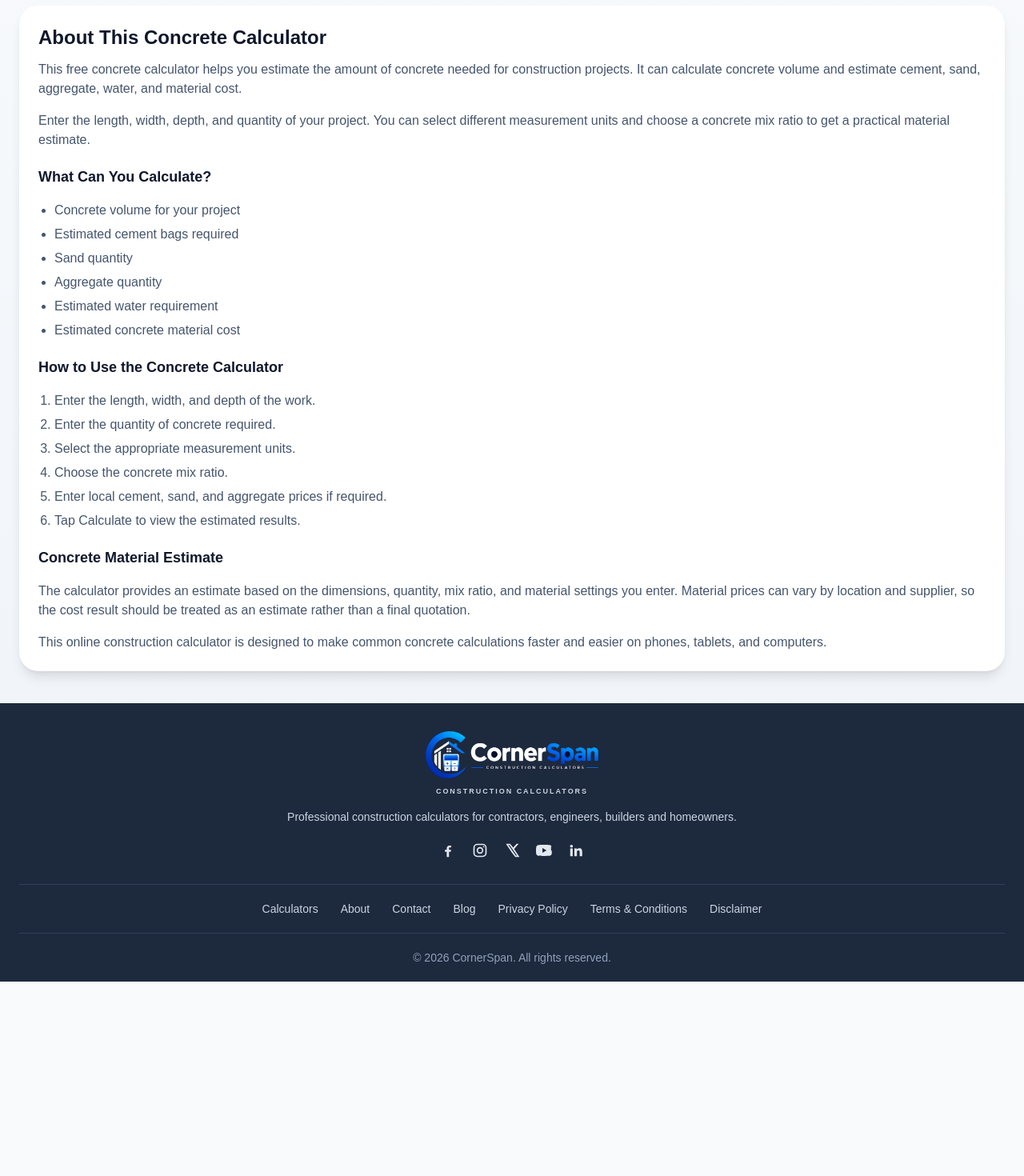
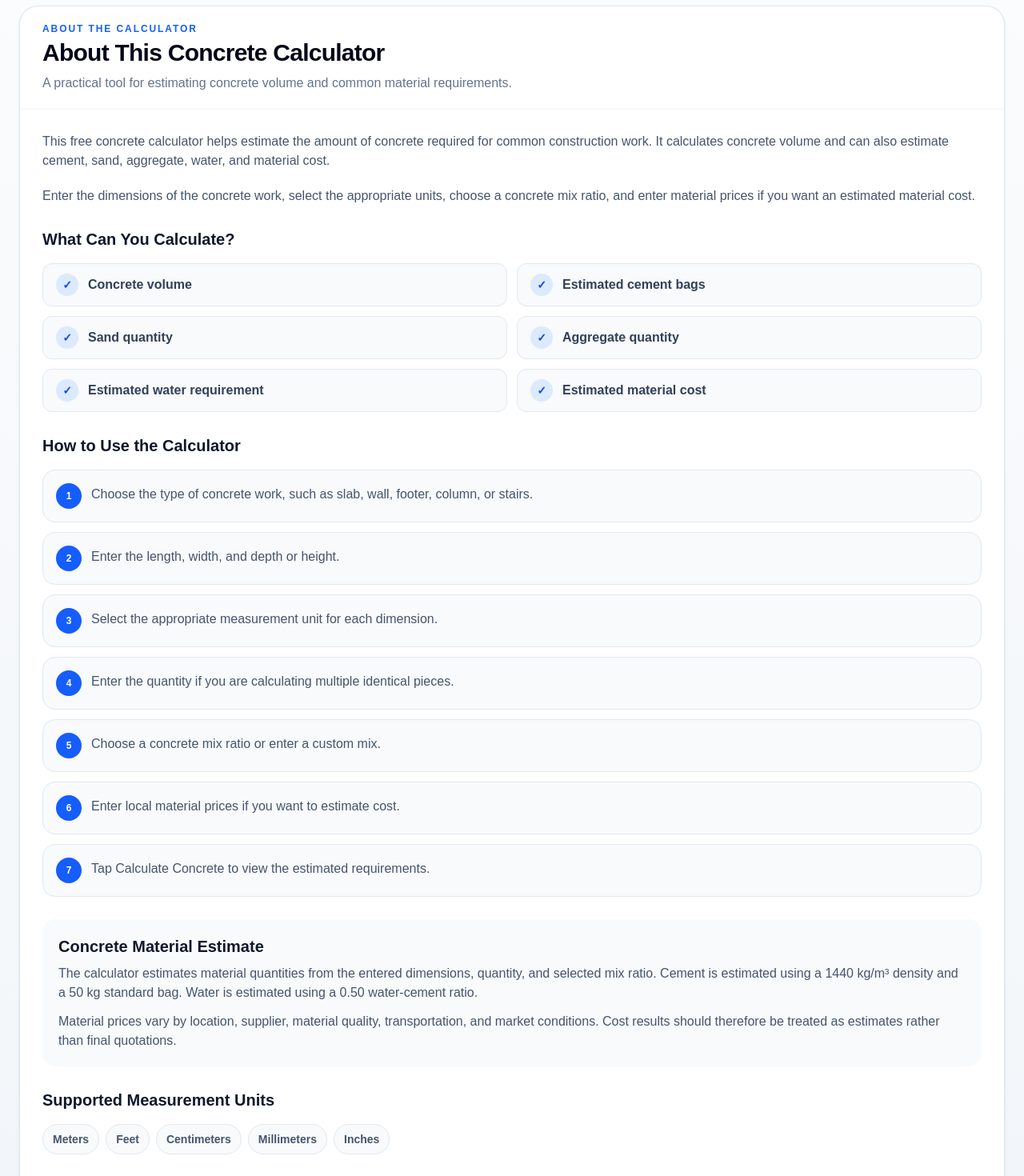
Before and after one commit to km7max-cmd/cornerspan, a Next.js app: page /calculators/concrete in a window 1280 px wide. Shown: the part 3560-5030 px from the top of the page at 80% size. Before the commit the page ends 4787 px from the top, so only its background shows below. Built offline with nearby package versions, Linux system fonts and the light colour scheme.

Commit message:
Refactor AboutCalculator component layout and content

```diff
--- a/app/calculators/concrete/components/AboutCalculator.tsx
+++ b/app/calculators/concrete/components/AboutCalculator.tsx
@@ -1,67 +1,261 @@
 export default function AboutCalculator() {
   return (
-    <section className="mt-6 rounded-3xl bg-white p-5 shadow-lg sm:p-6">
-      <h2 className="text-xl font-bold text-slate-900 sm:text-2xl">
+    <section className="w-full overflow-hidden rounded-3xl border border-slate-200 bg-white shadow-sm">
+
+      {/* =====================================================
+          HEADER
+      ===================================================== */}
+
+      <div className="border-b border-slate-100 px-5 py-5 sm:px-7">
+
+        <p className="text-xs font-bold uppercase tracking-[0.16em] text-blue-600">
+          About the Calculator
+        </p>
+
+        <h2 className="mt-1 text-2xl font-black tracking-tight text-slate-950 sm:text-3xl">
           About This Concrete Calculator
         </h2>
 
-      <div className="mt-3 space-y-4 text-sm leading-6 text-slate-600 sm:text-base">
+        <p className="mt-2 max-w-2xl text-sm leading-6 text-slate-500 sm:text-base">
+          A practical tool for estimating concrete volume and common
+          material requirements.
+        </p>
+
+      </div>
+
+      {/* =====================================================
+          CONTENT
+      ===================================================== */}
+
+      <div className="px-5 py-5 sm:px-7 sm:py-7">
+
+        <div className="space-y-5 text-sm leading-6 text-slate-600 sm:text-base">
+
           <p>
-          This free concrete calculator helps you estimate the amount of
-          concrete needed for construction projects. It can calculate
-          concrete volume and estimate cement, sand, aggregate, water, and
-          material cost.
+            This free concrete calculator helps estimate the amount of
+            concrete required for common construction work. It calculates
+            concrete volume and can also estimate cement, sand, aggregate,
+            water, and material cost.
           </p>
 
           <p>
-          Enter the length, width, depth, and quantity of your project.
-          You can select different measurement units and choose a concrete
-          mix ratio to get a practical material estimate.
+            Enter the dimensions of the concrete work, select the appropriate
+            units, choose a concrete mix ratio, and enter material prices if
+            you want an estimated material cost.
           </p>
 
-        <h3 className="pt-1 text-lg font-semibold text-slate-900">
+        </div>
+
+        {/* =================================================
+            WHAT CAN YOU CALCULATE
+        ================================================= */}
+
+        <div className="mt-7">
+
+          <h3 className="text-lg font-black text-slate-900 sm:text-xl">
             What Can You Calculate?
           </h3>
 
-        <ul className="list-disc space-y-1.5 pl-5">
-          <li>Concrete volume for your project</li>
-          <li>Estimated cement bags required</li>
-          <li>Sand quantity</li>
-          <li>Aggregate quantity</li>
-          <li>Estimated water requirement</li>
-          <li>Estimated concrete material cost</li>
-        </ul>
+          <div className="mt-4 grid gap-3 sm:grid-cols-2">
 
-        <h3 className="pt-1 text-lg font-semibold text-slate-900">
-          How to Use the Concrete Calculator
+            <FeatureItem text="Concrete volume" />
+
+            <FeatureItem text="Estimated cement bags" />
+
+            <FeatureItem text="Sand quantity" />
+
+            <FeatureItem text="Aggregate quantity" />
+
+            <FeatureItem text="Estimated water requirement" />
+
+            <FeatureItem text="Estimated material cost" />
+
+          </div>
+
+        </div>
+
+        {/* =================================================
+            HOW TO USE
+        ================================================= */}
+
+        <div className="mt-7">
+
+          <h3 className="text-lg font-black text-slate-900 sm:text-xl">
+            How to Use the Calculator
           </h3>
 
-        <ol className="list-decimal space-y-1.5 pl-5">
-          <li>Enter the length, width, and depth of the work.</li>
-          <li>Enter the quantity of concrete required.</li>
-          <li>Select the appropriate measurement units.</li>
-          <li>Choose the concrete mix ratio.</li>
-          <li>Enter local cement, sand, and aggregate prices if required.</li>
-          <li>Tap Calculate to view the estimated results.</li>
-        </ol>
+          <div className="mt-4 space-y-3">
 
-        <h3 className="pt-1 text-lg font-semibold text-slate-900">
+            <Step
+              number="1"
+              text="Choose the type of concrete work, such as slab, wall, footer, column, or stairs."
+            />
+
+            <Step
+              number="2"
+              text="Enter the length, width, and depth or height."
+            />
+
+            <Step
+              number="3"
+              text="Select the appropriate measurement unit for each dimension."
+            />
+
+            <Step
+              number="4"
+              text="Enter the quantity if you are calculating multiple identical pieces."
+            />
+
+            <Step
+              number="5"
+              text="Choose a concrete mix ratio or enter a custom mix."
+            />
+
+            <Step
+              number="6"
+              text="Enter local material prices if you want to estimate cost."
+            />
+
+            <Step
+              number="7"
+              text="Tap Calculate Concrete to view the estimated requirements."
+            />
+
+          </div>
+
+        </div>
+
+        {/* =================================================
+            MATERIAL ESTIMATE
+        ================================================= */}
+
+        <div className="mt-7 rounded-2xl bg-slate-50 p-5">
+
+          <h3 className="text-lg font-black text-slate-900 sm:text-xl">
             Concrete Material Estimate
           </h3>
 
-        <p>
-          The calculator provides an estimate based on the dimensions,
-          quantity, mix ratio, and material settings you enter. Material
-          prices can vary by location and supplier, so the cost result
-          should be treated as an estimate rather than a final quotation.
+          <p className="mt-2 text-sm leading-6 text-slate-600 sm:text-base">
+            The calculator estimates material quantities from the entered
+            dimensions, quantity, and selected mix ratio. Cement is estimated
+            using a 1440 kg/m³ density and a 50 kg standard bag. Water is
+            estimated using a 0.50 water-cement ratio.
           </p>
 
-        <p>
-          This online construction calculator is designed to make common
-          concrete calculations faster and easier on phones, tablets, and
-          computers.
+          <p className="mt-3 text-sm leading-6 text-slate-600 sm:text-base">
+            Material prices vary by location, supplier, material quality,
+            transportation, and market conditions. Cost results should
+            therefore be treated as estimates rather than final quotations.
           </p>
+
         </div>
+
+        {/* =================================================
+            UNITS
+        ================================================= */}
+
+        <div className="mt-7">
+
+          <h3 className="text-lg font-black text-slate-900 sm:text-xl">
+            Supported Measurement Units
+          </h3>
+
+          <div className="mt-4 flex flex-wrap gap-2">
+
+            {[
+              "Meters",
+              "Feet",
+              "Centimeters",
+              "Millimeters",
+              "Inches",
+            ].map((unit) => (
+              <span
+                key={unit}
+                className="rounded-full border border-slate-200 bg-slate-50 px-3 py-2 text-xs font-semibold text-slate-600 sm:text-sm"
+              >
+                {unit}
+              </span>
+            ))}
+
+          </div>
+
+        </div>
+
+        {/* =================================================
+            FINAL NOTE
+        ================================================= */}
+
+        <div className="mt-7 rounded-2xl border border-amber-200 bg-amber-50 p-5">
+
+          <h3 className="text-base font-bold text-amber-900 sm:text-lg">
+            Estimation Only
+          </h3>
+
+          <p className="mt-2 text-sm leading-6 text-amber-800 sm:text-base">
+            This calculator is intended for quantity and cost estimation.
+            Actual concrete requirements can vary because of mix design,
+            material properties, moisture, aggregate grading, wastage,
+            construction methods, and project specifications. Structural
+            concrete should follow the project-specific engineering design
+            and applicable standards.
+          </p>
+
+        </div>
+
+      </div>
+
     </section>
   );
 }
+
+
+/* =========================================================
+   FEATURE ITEM
+========================================================= */
+
+function FeatureItem({
+  text,
+}: {
+  text: string;
+}) {
+  return (
+    <div className="flex items-center gap-3 rounded-xl border border-slate-200 bg-slate-50 px-4 py-3">
+
+      <span className="flex h-7 w-7 shrink-0 items-center justify-center rounded-full bg-blue-100 text-sm font-bold text-blue-700">
+        ✓
+      </span>
+
+      <span className="text-sm font-semibold text-slate-700 sm:text-base">
+        {text}
+      </span>
+
+    </div>
+  );
+}
+
+
+/* =========================================================
+   STEP
+========================================================= */
+
+function Step({
+  number,
+  text,
+}: {
+  number: string;
+  text: string;
+}) {
+  return (
+    <div className="flex gap-3 rounded-2xl border border-slate-200 bg-slate-50 p-4">
+
+      <span className="flex h-8 w-8 shrink-0 items-center justify-center rounded-full bg-blue-600 text-xs font-bold text-white">
+        {number}
+      </span>
+
+      <p className="pt-0.5 text-sm leading-6 text-slate-600 sm:text-base">
+        {text}
+      </p>
+
+    </div>
+  );
+}
```
Lines whose indentation alone changed are shown as unchanged.
